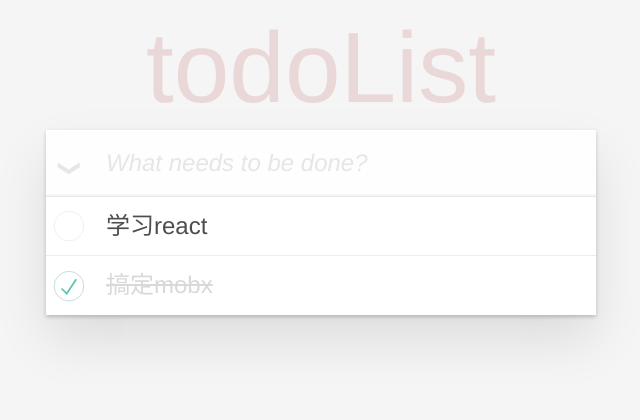
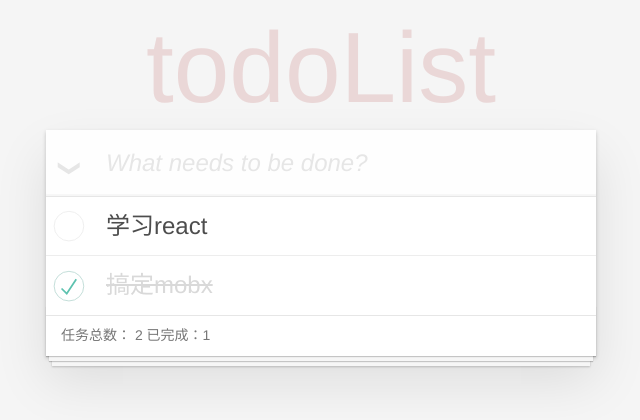
Before and after one commit to ZhangMin1998/react_mobx_todolist, a React (Create React App) app: page / in a window 1280 px wide. Shown: the top 420 px of the page, without its empty margins (319-959 px from the left). Built offline with nearby package versions, Linux system fonts and the light colour scheme.

Commit message:
统计计数

```diff
--- a/src/Todo/index.js
+++ b/src/Todo/index.js
@@ -83,6 +83,11 @@ function Task() {
           }
         </ul>
       </section>
+      <footer className='footer'>
+        <span className='todo-count'>
+          任务总数： {store.taskStore.list.length} 已完成：{store.taskStore.isFinished}
+        </span>
+      </footer>
     </section>
   )
 }
--- a/src/store/task.Store.js
+++ b/src/store/task.Store.js
@@ -17,6 +17,15 @@ class TaskStore {
     makeAutoObservable(this)
   }
 
+  // 计算属性 只有都选中才是全选中状态
+  get isAll () {
+    return this.list.every(item => item.isDone)
+  }
+  // 已完成
+  get isFinished () {
+    return this.list.filter(item => item.isDone).length
+  }
+
   // 单选
   singleCheck (id, isDone) {
     const item = this.list.find(item => item.id === id)
@@ -28,10 +37,6 @@ class TaskStore {
       item.isDone = checked
     })
   }
-  // 计算属性 只有都选中才是全选中状态
-  get isAll () {
-    return this.list.every(item => item.isDone)
-  }
   // 删除
   deleteTask = (id) => {
     this.list = this.list.filter(item => item.id !== id)
```
